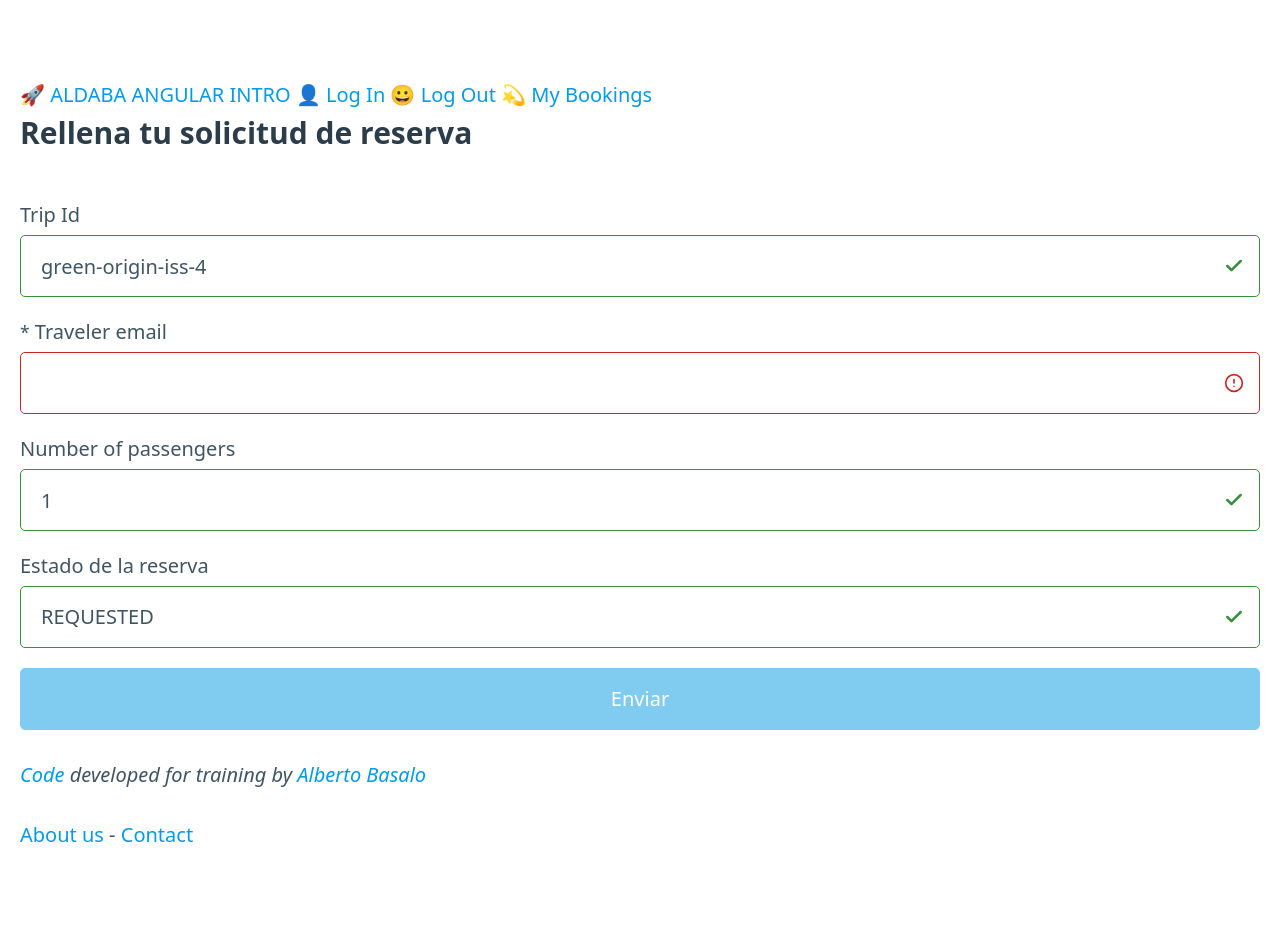
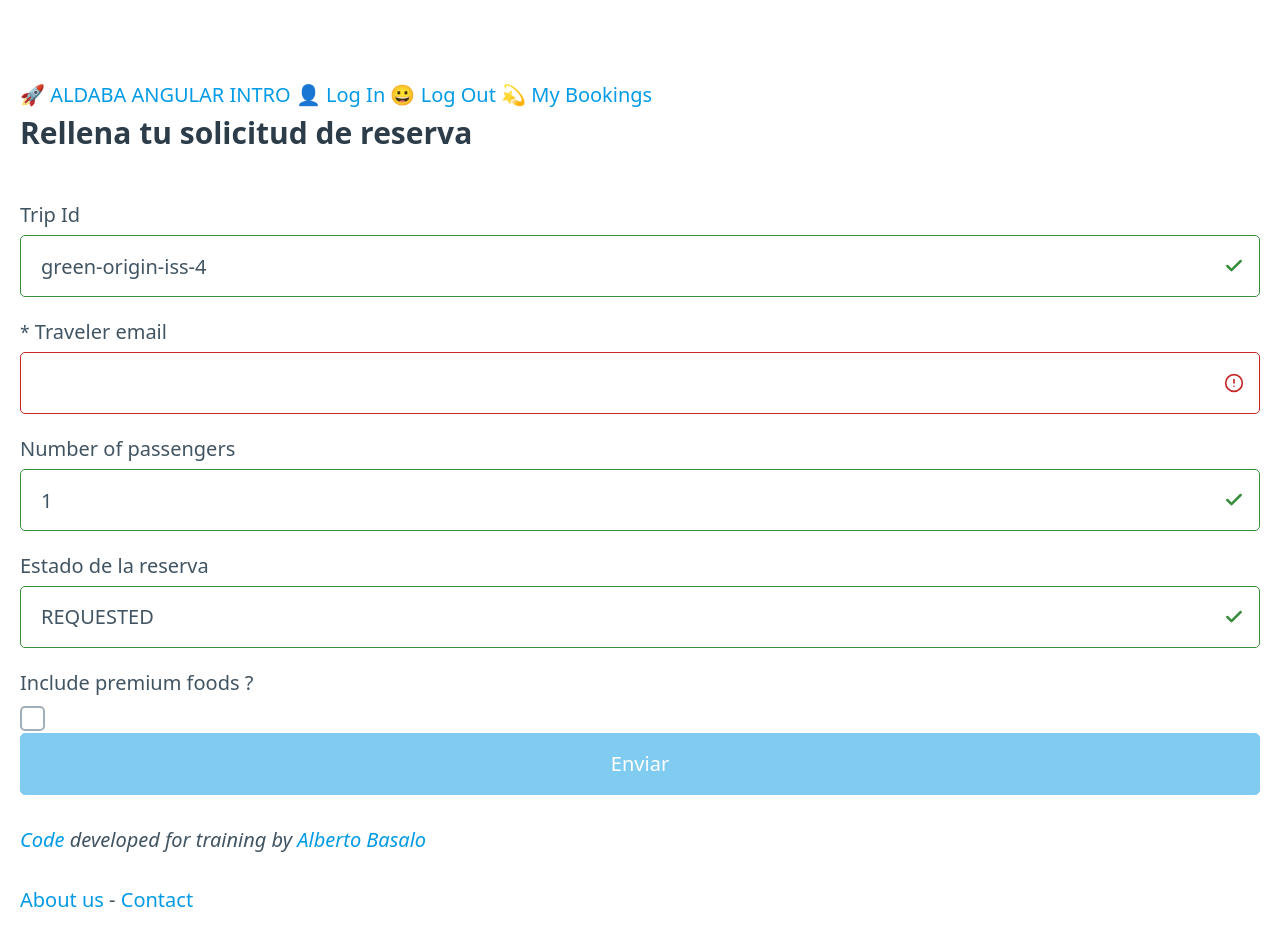
Before and after one commit to Esmoris/Aldaba-Angular-Intro, an Angular app: page /trips/green-origin-iss-4/booking in a window 1280 px wide. Shown: the top 946 px of the page. Built offline with nearby package versions, Linux system fonts and the light colour scheme.

Commit message:
feat: check box

```diff
--- a/src/app/trips/new-booking/new-booking.component.html
+++ b/src/app/trips/new-booking/new-booking.component.html
@@ -39,6 +39,12 @@
     </select>
     <small *ngIf="hasError('status')">{{ getError('status') }}</small>
   </div>
+  <div>
+    <label for="hasPremiumFoods"> Include premium foods ? </label>
+    <input type="checkbox"
+           name="hasPremiumFoods"
+           formControlName="hasPremiumFoods">
+  </div>
   <button type="submit"
           (click)="onSubmitClick()"
           [disabled]="form.invalid"> Enviar </button>
--- a/src/app/trips/new-booking/new-booking.component.ts
+++ b/src/app/trips/new-booking/new-booking.component.ts
@@ -19,6 +19,7 @@ export class NewBookingComponent implements OnInit {
       travelerId: new FormControl("", [Validators.required, Validators.email]),
       passengersCount: new FormControl(1, [Validators.required, Validators.min(1), Validators.max(6)]),
       status: new FormControl("REQUESTED"),
+      hasPremiumFoods: new FormControl(false),
     });
   }
 
```
